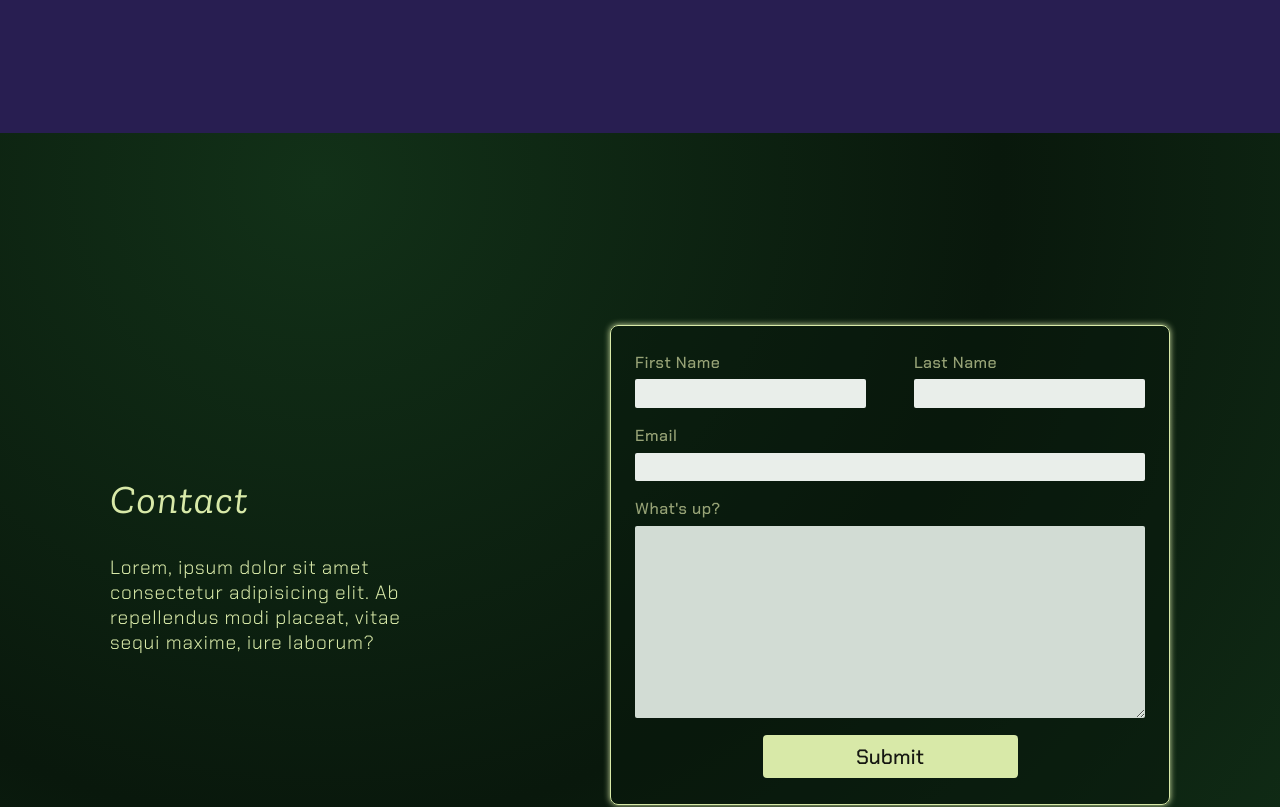
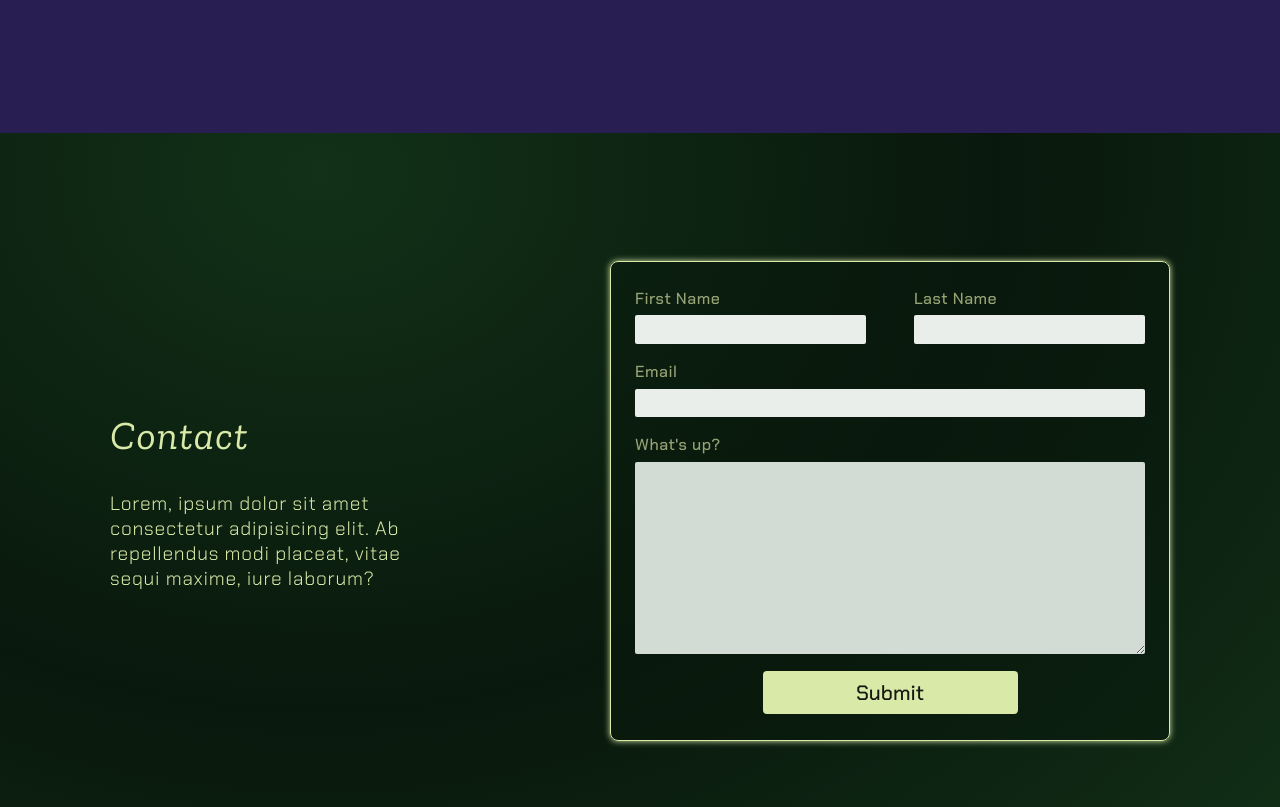
Before and after one commit to j-prt/portfolio, a React (Vite) app: page / in a window 1280 px wide. Shown: the part 2300-3107 px from the top of the page. Built offline with nearby package versions, Linux system fonts and the light colour scheme; a web font is replaced by a local one.

Commit message:
minor tweaks

```diff
--- a/src/pages/home/ContactMini.tsx
+++ b/src/pages/home/ContactMini.tsx
@@ -2,7 +2,7 @@ import styled from 'styled-components'
 import ContactForm from '../../ui/ContactForm'
 
 const StyledContactMini = styled.section`
-  height: 60rem;
+  height: 50rem;
   background-image: radial-gradient(
     farthest-corner at 25% 5%,
     var(--color-main-med),
@@ -13,7 +13,7 @@ const StyledContactMini = styled.section`
 
 const ContactContainer = styled.div`
   max-width: var(--home-max-width);
-  padding: 12rem 2rem;
+  padding: 8rem 2rem;
   margin: 0 auto;
   gap: 1.5rem;
 
--- a/src/styles/GlobalStyles.ts
+++ b/src/styles/GlobalStyles.ts
@@ -76,6 +76,12 @@ body {
 button {
   font-family: 'Chakra Petch', sans-serif;
 }
+
+input,
+textarea {
+  font-family: 'Chakra Petch', sans-serif;
+  font-size: 1rem;
+}
 `
 
 // :root {
```
Also changed, not shown: public/cat.jpg (deleted).
